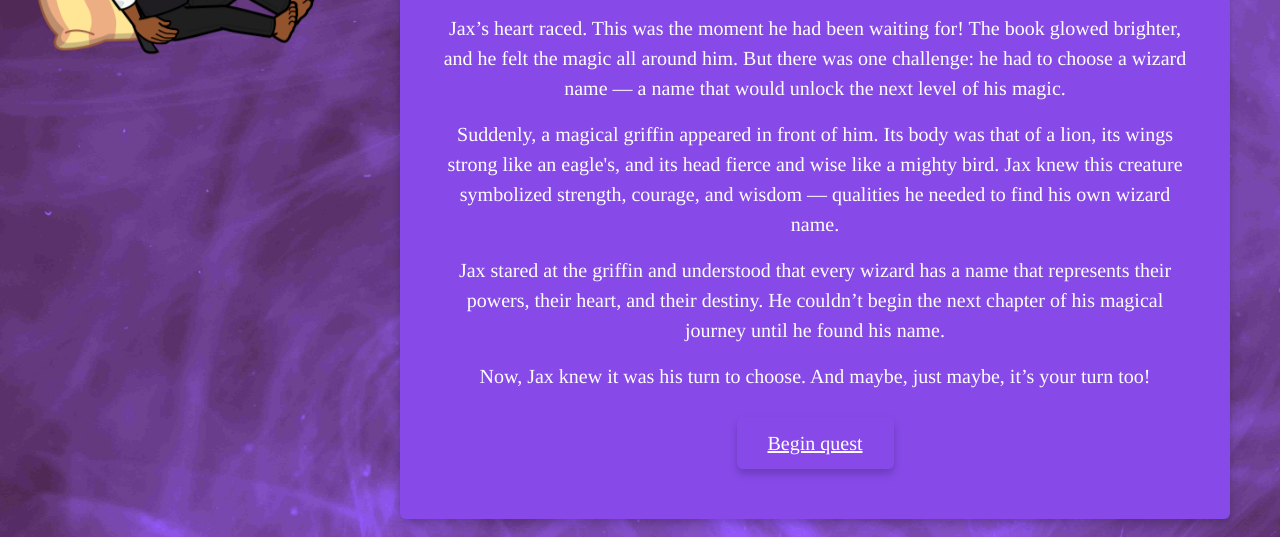
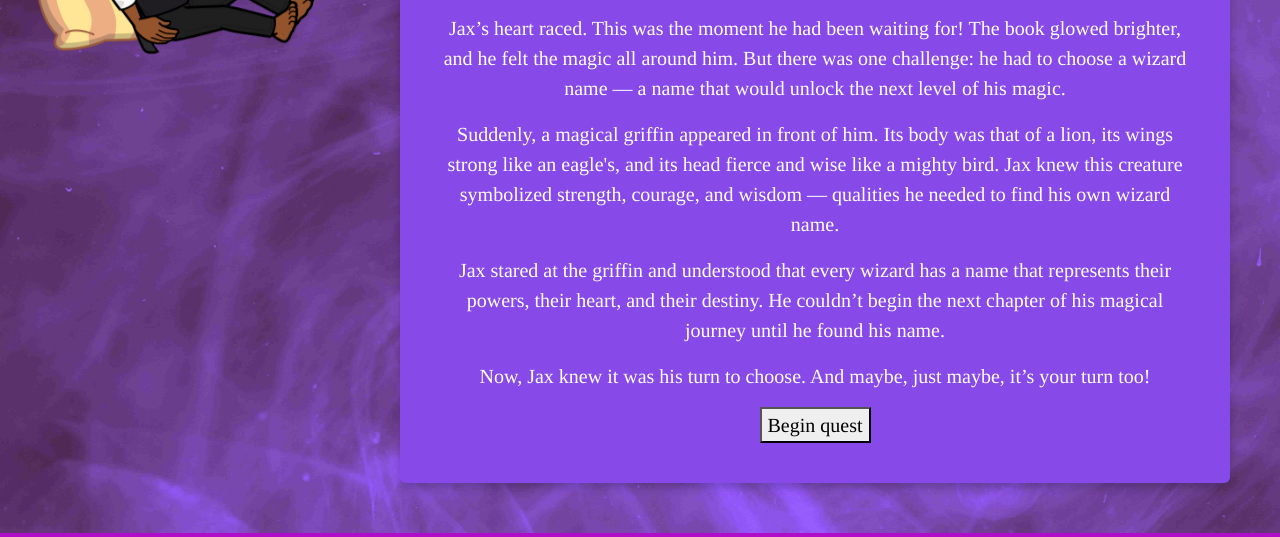
Before and after one commit to agui2393/ReadWizards, a plain HTML site: page quest2.html in a window 1280 px wide. Shown: the part 578-1115 px from the top of the page. Drawn offline with nearby package versions, Linux system fonts and the light colour scheme; a web font is replaced by a local one.

```diff
--- a/quest2.html
+++ b/quest2.html
@@ -83,11 +83,13 @@
                     found his name.</p>
                 <p> Now, Jax knew it was his turn to choose. And maybe, just maybe, it’s your turn too!</p>
 
-                <a href="quest2.html"
+                <button id="button-begin-quest2" onclick="startGame()"
                     aria-label="Go to complete the second challenge of Wizard adventures opens in new page">Begin
-                    quest</a>
+                    quest</button>
             </div>
         </div>
+        <!--Start Game 2-->
+
     </main>
     <!-- Footer section with social media links and additional navigation links -->
     <footer class="footercontent">
```
